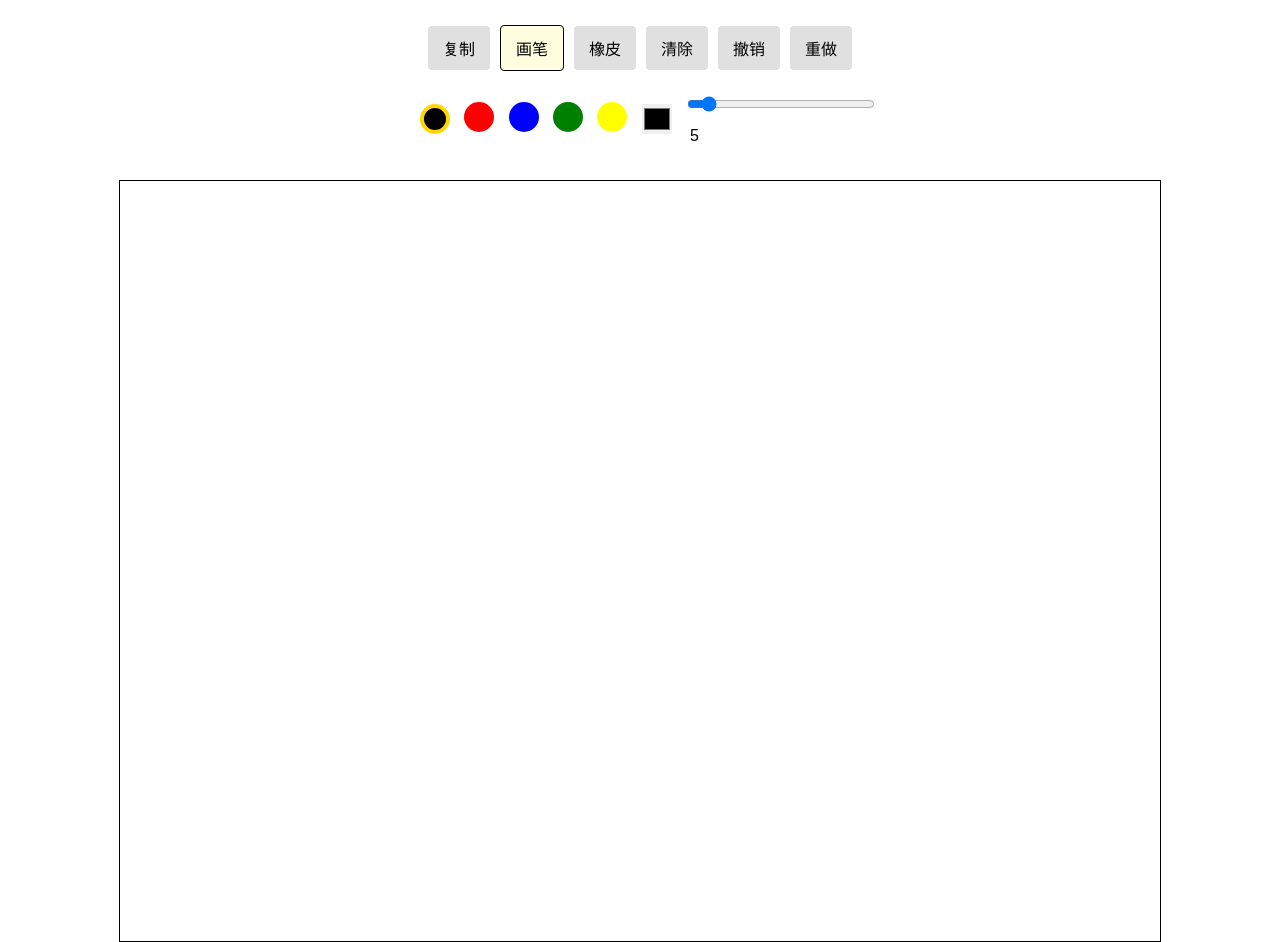
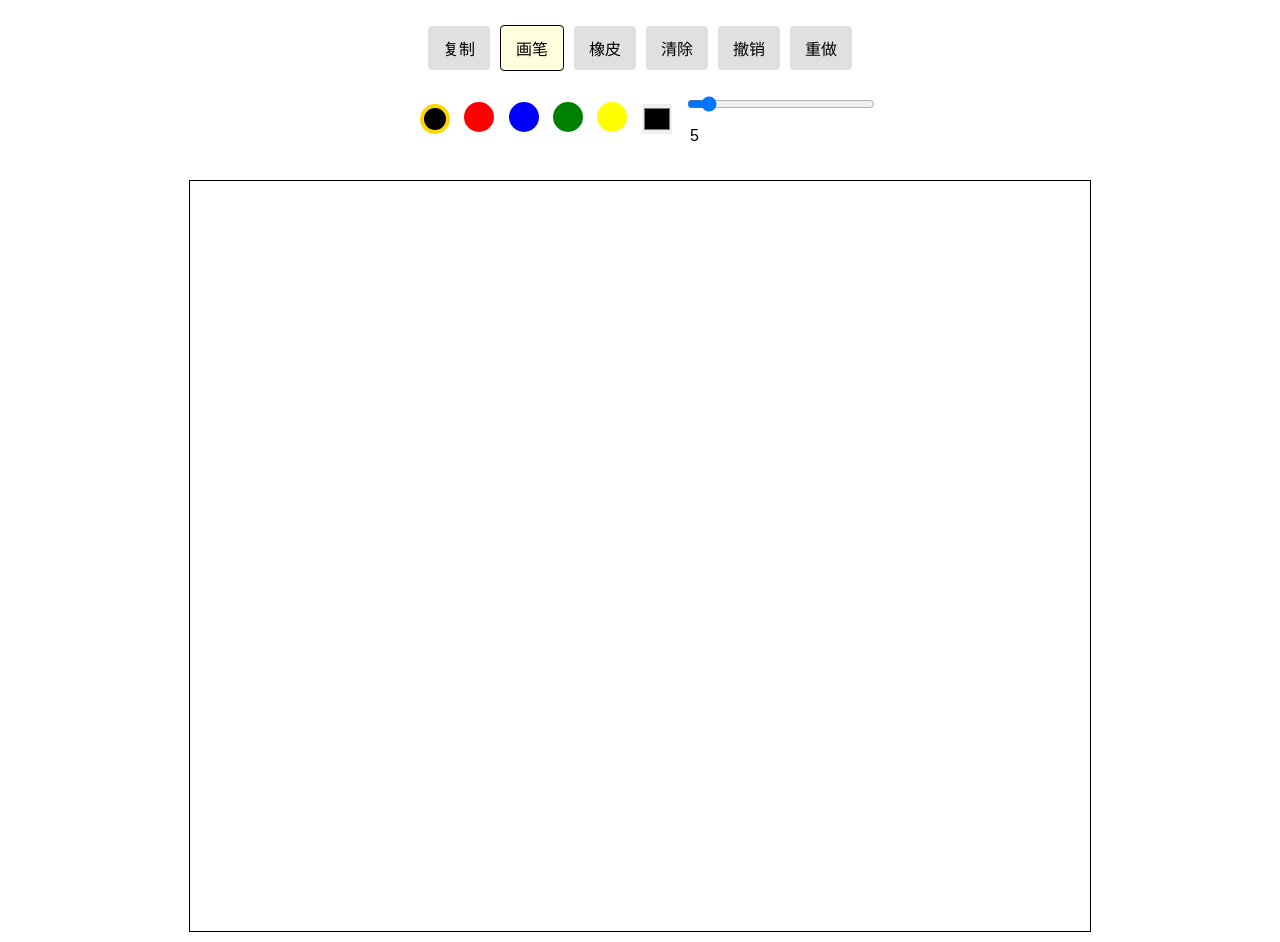
Before and after one commit to jiushu520/360, a plain HTML site: page draw.html in a window 1280 px wide. Drawn offline with Linux system fonts and the light colour scheme.

Commit message:
Update draw.html

```diff
--- a/draw.html
+++ b/draw.html
@@ -143,7 +143,7 @@
             </div>
         </div>
         <div class="canvas-container">
-            <canvas id="drawingCanvas" width="1040" height="760"></canvas>
+            <canvas id="drawingCanvas" width="900" height="750"></canvas>
         </div>
     </div>
    <script>
```
